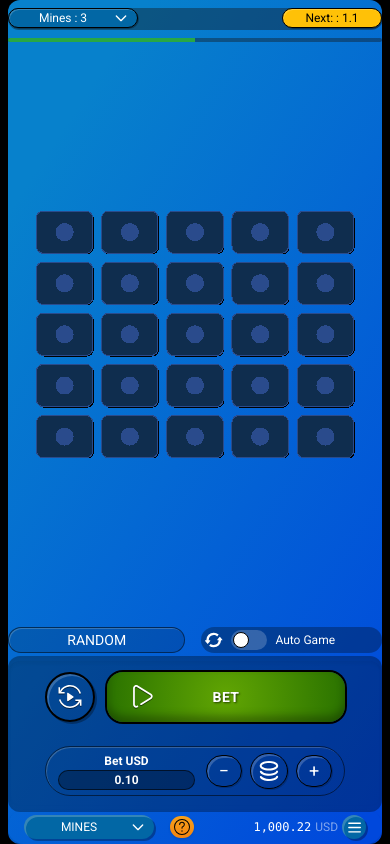
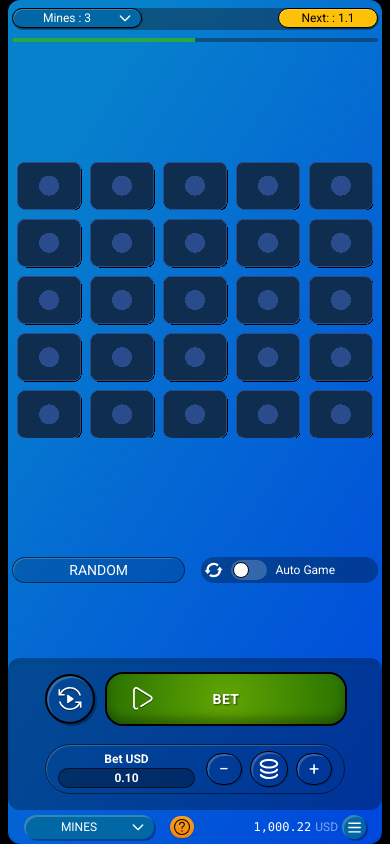
Before and after one commit to BelskviK/Vue-PIXI, a Vue app: page /games/mines in a window 390 px wide. Built offline with nearby package versions, Linux system fonts and the light colour scheme.

Commit message:
full game responsived

```diff
--- a/src/assets/main.css
+++ b/src/assets/main.css
@@ -2,5 +2,5 @@
 @tailwind components;
 @tailwind utilities;
 * {
-  /* border: 1px solid red; */
+  /* border: 1px soslid red; */
 }
--- a/src/components/games/mines/MinesBoard.vue
+++ b/src/components/games/mines/MinesBoard.vue
@@ -1,6 +1,6 @@
 <template>
-  <!-- Fixed 320px container for crisp rendering, maintaining 415:320 aspect ratio -->
-  <div ref="container" class="w-[320px]" style="aspect-ratio: 415/320"></div>
+  <!-- fluid up to 320px, then scale down to parent width -->
+  <div ref="container" class="w-full px-1"></div>
 </template>
 
 <script setup lang="ts">
@@ -30,12 +30,10 @@ onMounted(async () => {
   app = new Application();
 
   if (container.value) {
-    // CSS container dimensions
     const cssWidth = container.value.clientWidth;
     const cssHeight = (DESIGN_HEIGHT / DESIGN_WIDTH) * cssWidth;
     const resolution = window.devicePixelRatio || 1;
 
-    // initialize Pixi at CSS size, let resolution handle crispness
     await app.init({
       width: cssWidth,
       height: cssHeight,
@@ -45,17 +43,14 @@ onMounted(async () => {
     });
 
     container.value.appendChild(app.canvas);
-
-    // initial draw in logical (CSS) space
     drawGrid(cssWidth, cssHeight);
 
-    // handle resizing
     resizeObserver = new ResizeObserver((entries) => {
       for (const entry of entries) {
-        const newCssW = entry.contentRect.width;
-        const newCssH = (DESIGN_HEIGHT / DESIGN_WIDTH) * newCssW;
-        app.renderer.resize(newCssW, newCssH);
-        drawGrid(newCssW, newCssH);
+        const newW = entry.contentRect.width;
+        const newH = (DESIGN_HEIGHT / DESIGN_WIDTH) * newW;
+        app.renderer.resize(newW, newH);
+        drawGrid(newW, newH);
       }
     });
     resizeObserver.observe(container.value);
@@ -81,10 +76,6 @@ watch(
   }
 );
 
-/**
- * Draws the grid of tiles to fit within [width]×[height] logical pixels.
- * Uses CSS coordinates so all tiles are visible. High-DPI handled by resolution.
- */
 function drawGrid(width: number, height: number) {
   const {
     rows,
@@ -96,11 +87,8 @@ function drawGrid(width: number, height: number) {
     dotColor = 0x2a4b8c,
   } = props;
 
-  // total grid size in logical pixels
   const intrinsicW = cols * tileWidth + (cols - 1) * padding;
   const intrinsicH = rows * tileHeight + (rows - 1) * padding;
-
-  // scale factor to fit container
   const scale = Math.min(width / intrinsicW, height / intrinsicH);
 
   const scaledTileW = tileWidth * scale;
@@ -109,7 +97,6 @@ function drawGrid(width: number, height: number) {
   const cornerRadius = 8 * scale;
   const borderWidth = Math.max(1, Math.round(scale));
 
-  // compute centering offsets
   const totalW = intrinsicW * scale;
   const totalH = intrinsicH * scale;
   const startX = (width - totalW) / 2;
@@ -122,9 +109,7 @@ function drawGrid(width: number, height: number) {
       const xPos = startX + col * (scaledTileW + scaledPadding);
       const yPos = startY + row * (scaledTileH + scaledPadding);
 
-      // simple 1px black shadow via offset rectangle
-      const shadow = new Graphics();
-      shadow
+      const shadow = new Graphics()
         .beginFill(0x000000)
         .drawRoundedRect(0, 0, scaledTileW, scaledTileH, cornerRadius)
         .endFill();
@@ -132,7 +117,6 @@ function drawGrid(width: number, height: number) {
       shadow.y = yPos + 1;
       app.stage.addChild(shadow);
 
-      // tile border + fill
       const tile = new Graphics();
       tile.lineStyle(borderWidth, dotColor);
       tile
@@ -140,7 +124,6 @@ function drawGrid(width: number, height: number) {
         .drawRoundedRect(0, 0, scaledTileW, scaledTileH, cornerRadius)
         .endFill();
 
-      // center dot
       const dotRadius = Math.min(scaledTileW, scaledTileH) * 0.2;
       tile
         .beginFill(dotColor)
@@ -156,5 +139,5 @@ function drawGrid(width: number, height: number) {
 </script>
 
 <style scoped>
-/* fixed CSS width, high-DPI canvas inside */
+/* no change needed here */
 </style>
--- a/src/components/games/mines/MinesGame.vue
+++ b/src/components/games/mines/MinesGame.vue
@@ -1,6 +1,6 @@
 <template>
   <div
-    class="flex flex-col items-center justify-between h-full w-[400px] space-y-6 py-2"
+    class="flex flex-col items-center justify-between h-[72%] md:h-[100%] w-full max-w-[400px] pb-0 pt-2 md:pb-2 md:pt-1 px-1"
   >
     <MinesHeader />
 
--- a/src/components/shared/BetControls.vue
+++ b/src/components/shared/BetControls.vue
@@ -91,7 +91,7 @@ function onBetClick() {
     ]"
   >
     <div
-      class="w-full py-4 md:py-3 flex items-center justify-center flex-col-reverse md:flex-row gap-y-6 md:space-x-4 space-x-0 shadow-inner rounded-xl bg-black/30"
+      class="w-full py-4 md:py-3 flex items-center justify-center flex-col-reverse md:flex-row gap-y-5 md:space-x-4 space-x-0 shadow-inner rounded-xl bg-black/30"
     >
       <BetInput
         :value="betValue"
--- a/src/components/shared/Header.vue
+++ b/src/components/shared/Header.vue
@@ -1,7 +1,7 @@
 <template>
   <div
     ref="dropdownRef"
-    class="relative w-full h-9 flex items-center px-4 shadow-md rounded-2xl text-white py-4 md:bg-black/30 bg-black/0"
+    class="relative w-full flex items-center px-4 shadow-md rounded-2xl text-white py-4 md:bg-black/30 bg-black/0"
   >
     <div class="flex items-center w-[50%] space-x-4">
       <!-- game selector button -->
--- a/src/pages/GameView.vue
+++ b/src/pages/GameView.vue
@@ -5,23 +5,24 @@
         class="relative flex flex-col w-full max-w-[970px] mx-2 h-full md:max-h-[540px] overflow-hidden rounded-xl border-0 md:border-2 md:border-solid"
         :style="wrapperStyle"
       >
-        <!-- Header: bottom on small screens, top on md+ -->
+        <!-- Header: bottom on small screens, top on md+  h-[34px] ]-->
         <Header
           :key="gameId"
           :theme="config.theme"
           :classes="config.betsClasses"
-          class="order-last md:order-first md:h-[32px] h-[34px]"
+          class="absolute bottom-[0px] h-[34px] md:h-[32px] md:order-first md:top-0 order-last"
         />
 
         <!-- Game content stays in middle -->
         <Suspense>
           <template #default>
-            <component :is="GameComponent" class="order-1" />
+            <component
+              :is="GameComponent"
+              class="order-1 h-[calc(100%-202px)] md:h-[calc(100%-100px)]"
+            />
           </template>
           <template #fallback>
-            <div
-              class="text-white flex items-center justify-center h-full order-1"
-            >
+            <div class="text-white flex items-center justify-center order-1">
               Loading game…
             </div>
           </template>
@@ -34,7 +35,7 @@
           :classes="config.betsClasses"
           v-bind="config.betsControlProps"
           :theme="{ btn: config.theme.btn }"
-          class="order-1 md:order-last md:h-[70px] h-[145px] mb-1 md:mb-0"
+          class="absolute bottom-[34px] h-[145px] mb-1 md:bottom-0 md:h-[70px] md:mb-0 md:order-last order-1"
         />
       </div>
     </div>
--- a/src/pages/games/mines/index.vue
+++ b/src/pages/games/mines/index.vue
@@ -16,7 +16,9 @@
     />
 
     <!-- Actual Mines game component -->
-    <div class="z-1 w-full h-full flex items-center justify-center">
+    <div
+      class="w-full h-[100%] flex flex-col items-center align-center justify-between"
+    >
       <MinesGame />
     </div>
   </div>
```
